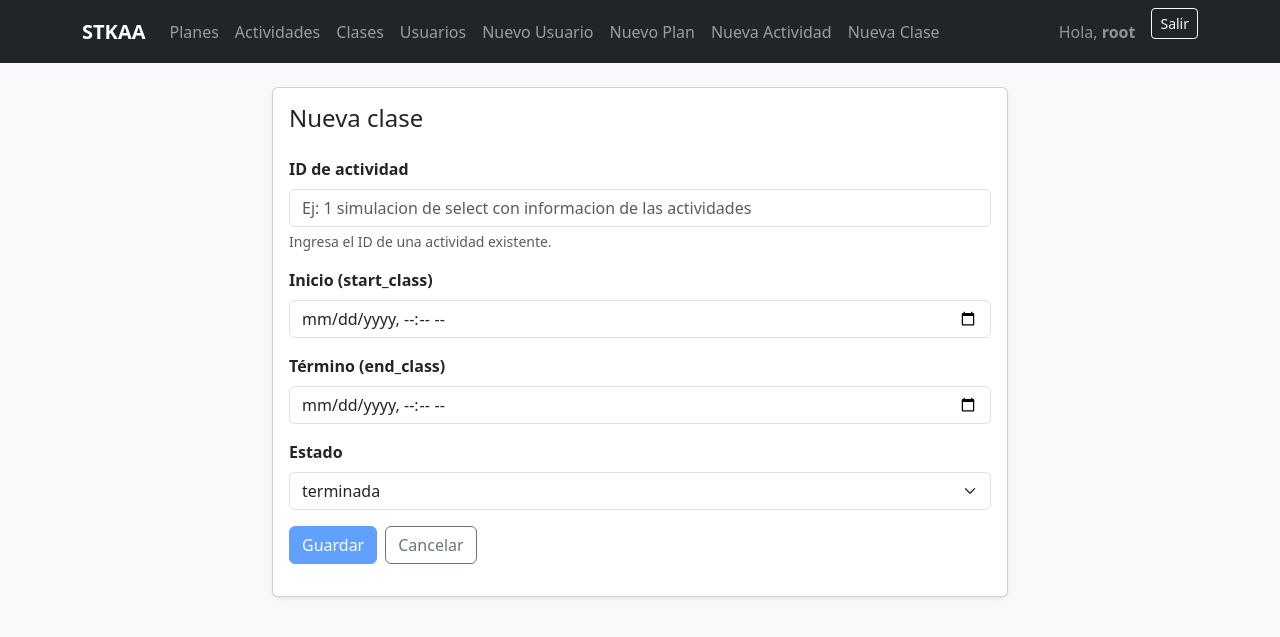
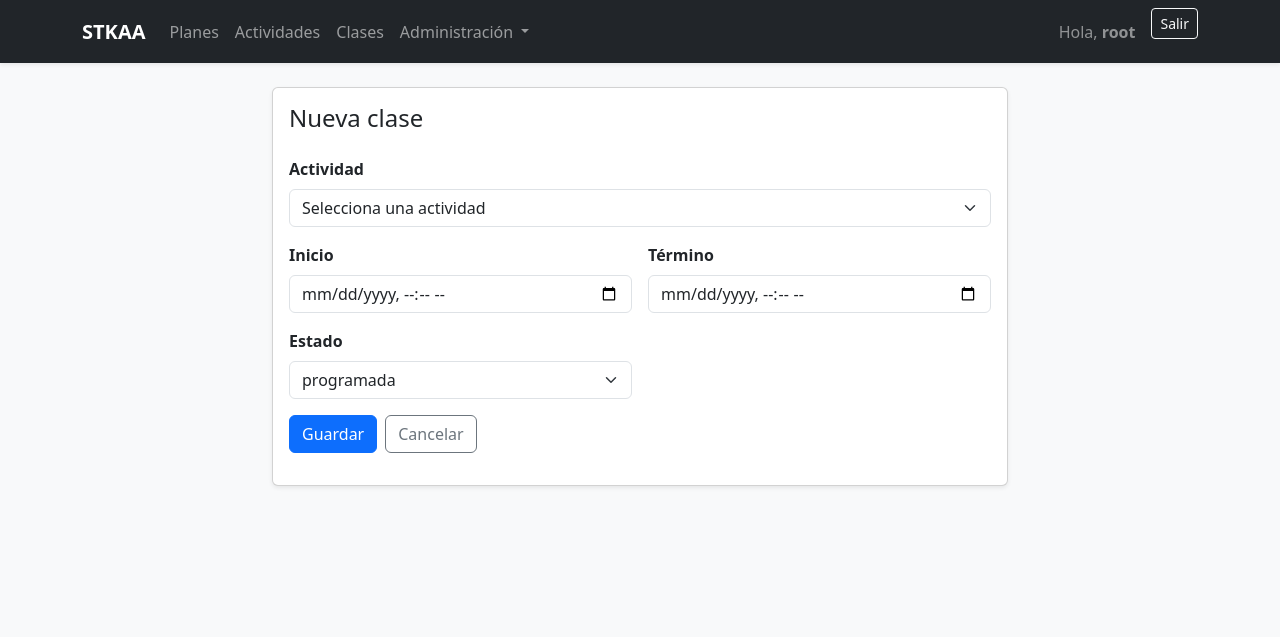
Before and after one commit to Vinochet11/STKA, a Django app: page /sessions/new/ in a window 1280 px wide. Shown: the top 637 px of the page. Run offline with Django 5.2, Linux system fonts and the light colour scheme; a user stored in the database is signed in; tables that the repository leaves empty hold one stand-in row (values such as "Sample post").

Commit message:
push
otro commit

```diff
--- a/STKAA/forms.py
+++ b/STKAA/forms.py
@@ -2,7 +2,7 @@
 #el template y el views correspondiente.
 
 from django import forms
-from STKAA.models import Plan,Actividad
+from STKAA.models import Plan,Actividad, Clase
 
 class anadirPlan(forms.ModelForm):
     class Meta:
@@ -28,3 +28,28 @@ class ActividadForm(forms.ModelForm):
              "nombre":{"required":"El nombre de la actividad es obligarotio.","max_length":"Maximo 50 caracteres."},
              "profesor":{"required":"El nombre del profesor es obligatorio ","max_length":"Maximo 50 caracteres"},
             }
+
+class ClaseForm(forms.ModelForm):
+    class Meta:
+        model = Clase
+        fields = ("actividad", "inicio", "termino", "estado")
+        widgets = {
+            "actividad": forms.TextInput(attrs={"class": "form-control", "placeholder": "Ej: Boxeo"}),
+            "inicio": forms.DateTimeInput(attrs={"type": "datetime-local", "class": "form-control"}),
+            "termino": forms.DateTimeInput(attrs={"type": "datetime-local", "class": "form-control"}),
+            "estado": forms.Select(attrs={"class": "form-select"}),
+        }
+        error_messages = {
+            "actividad": {
+                "required": "El nombre de la actividad es obligatorio.",
+                "max_length": "Máximo 60 caracteres.",
+            },
+        }
+
+    def clean(self):
+        cleaned = super().clean()
+        inicio = cleaned.get("inicio")
+        termino = cleaned.get("termino")
+        if inicio and termino and termino <= inicio:
+            self.add_error("termino", "La hora de término debe ser posterior al inicio.")
+        return cleaned
--- a/STKAA/urls.py
+++ b/STKAA/urls.py
@@ -2,20 +2,17 @@ from django.urls import path
 from .views import (
     index,
     user_list, user_register,
-    #plans_list, plans_register, plans_edit, plans_delete,
     activities_list, activities_register, activities_edit, activities_delete,
-    sessions_list, sessions_register, bookings_list,
+    sessions_list, sessions_register, sessions_edit, sessions_delete,  # ← añadidos
+    bookings_list,
 )
-from STKAA.views import cr_plan,planes_list,plans_br,plans_editar
+from STKAA.views import cr_plan, planes_list, plans_br, plans_editar
 
 urlpatterns = [
     path('', index, name='index'),
 
-
-
     path('user/', user_list, name='user_list'),
     path('user/new/', user_register, name='user_register'),
-
 
     path('plans/', planes_list, name='plans_list'),
     path('plans/new/', cr_plan, name='cr_plan'),
@@ -29,5 +26,8 @@ urlpatterns = [
 
     path('sessions/', sessions_list, name='sessions_list'),
     path('sessions/new/', sessions_register, name='sessions_register'),
+    path('sessions/<int:session_id>/edit/', sessions_edit, name='sessions_edit'),       # ← nuevo
+    path('sessions/<int:session_id>/delete/', sessions_delete, name='sessions_delete'), # ← nuevo
+
     path('bookings/', bookings_list, name='bookings_list'),
 ]
--- a/STKAA/views.py
+++ b/STKAA/views.py
@@ -1,28 +1,19 @@
 # STKAA/views.py
 from django.shortcuts import render, redirect, get_object_or_404
-from django.http import Http404
 from django.contrib.auth.decorators import login_required
 from django.contrib.admin.views.decorators import staff_member_required
 
-from .models import Actividad
+# Modelos
+from STKAA.models import Plan, Actividad, Clase
 
-# --- MODELOS / FORMS ---
-from STKAA.models import Plan
-from STKAA.forms import anadirPlan
+# Forms
+from STKAA.forms import anadirPlan, ActividadForm, ClaseForm
 
-from .models import Actividad
-from STKAA.forms import ActividadForm
 
-# ------------------ DATOS EN MEMORIA (DEMO) ------------------
+# ------------------ DATOS DEMO (SOLO PARA USUARIOS/BOOKINGS) ------------------
 USUARIOS = [
     {"id": 1, "name": "Jose",   "Plan_mensual": 1, "email": "test@test.cl",  "rol": "Admin", "status": "Activo"},
     {"id": 2, "name": "Javier", "Plan_mensual": 2, "email": "test@mail.com", "rol": "user",  "status": "Inactivo"},
-]
-
-SESSIONS = [
-    {"id": 1, "activity_id": 1, "start_class": "10/09/2025 21:00", "end_class": "10/09/2025 22:00", "status": "terminada"},
-    {"id": 2, "activity_id": 2, "start_class": "10/09/2025 11:00", "end_class": "10/09/2025 12:00", "status": "terminada"},
-    {"id": 3, "activity_id": 3, "start_class": "11/09/2025 16:00", "end_class": "11/09/2025 17:00", "status": "cancelada"},
 ]
 
 BOOKING = [
@@ -30,39 +21,69 @@ BOOKING = [
     {"id": 2, "user_id": 1, "session_id": 2, "status": "asistire"},
 ]
 
-ACTIVIDADES = [
-    {"id": 1, "name": "boxeo"},
-    {"id": 2, "name": "kickboxing"},
-    {"id": 3, "name": "gimnasia funcional"},
-]
 
 # ------------------ HELPERS ------------------
-def get_next_id(items) -> int:
-    return (max([it["id"] for it in items], default=0) + 1)
-
-def actividad_map():
-    return {a["id"]: a["name"] for a in ACTIVIDADES}
-
 def user_name_map():
     return {u["id"]: u["name"] for u in USUARIOS}
 
-def session_map():
-    return {s["id"]: s for s in SESSIONS}
+def session_map_from_db():
+    """
+    Mapa de Clases (BD) por id para enriquecer las reservas demo.
+    """
+    out = {}
+    for c in Clase.objects.all():
+        out[c.id] = {
+            "id": c.id,
+            "activity_name": c.actividad,  # compat con vistas antiguas
+            "start_class": c.inicio,
+            "end_class": c.termino,
+            "status": c.estado,
+        }
+    return out
 
-# ------------------ VISTAS BASE ------------------
+
+# ------------------ HOME / DASHBOARD ------------------
 def index(request):
-    return render(request, 'index.html')
+    # KPIs desde la BD
+    kpi_planes = Plan.objects.count()
+    kpi_actividades = Actividad.objects.count()
+    kpi_clases = Clase.objects.count()
 
+    # Próximas clases desde la BD (mapeadas a las claves usadas por tu template)
+    sesiones = [
+        {
+            "activity_name": c.actividad,
+            "start_class": c.inicio,
+            "end_class": c.termino,
+            "status": c.estado,
+        }
+        for c in Clase.objects.order_by("inicio")[:5]
+    ]
+
+    # Algunas actividades reales (BD)
+    actividades = Actividad.objects.order_by("id")[:8]
+
+    context = {
+        "kpi_planes": kpi_planes,
+        "kpi_actividades": kpi_actividades,
+        "kpi_clases": kpi_clases,
+        "sesiones": sesiones,        # el template index.html usa: activity_name, start_class, end_class, status
+        "actividades": actividades,  # el template muestra a.nombre
+    }
+    return render(request, "index.html", context)
+
+
+# ------------------ USUARIOS (DEMO) ------------------
 @staff_member_required
 def user_list(request):
-    # Nota: ya no se enriquece con PLANES (lista en memoria) para evitar inconsistencias.
     return render(request, 'user_list.html', {"users": USUARIOS})
 
 @staff_member_required
 def user_register(request):
     return render(request, 'user_form.html')
 
-# ------------------ PLANES (DB) ------------------
+
+# ------------------ PLANES (BD) ------------------
 @staff_member_required
 def cr_plan(request):
     if request.method == "POST":
@@ -70,13 +91,11 @@ def cr_plan(request):
         if form.is_valid():
             form.save()
             return redirect("plans_list")
-        # Si no es válido, re-render con errores
         return render(request, "plans_forms.html", {"form": form, "mode": "create"})
     else:
         form = anadirPlan()
     return render(request, "plans_forms.html", {"form": form, "mode": "create"})
 
-# Quita @login_required si quieres que cualquiera lo vea
 def planes_list(request):
     planes = Plan.objects.all().order_by("id")
     return render(request, "plans_list.html", {"plans": planes})
@@ -99,11 +118,10 @@ def plans_br(request, plan_id: int):
     if request.method == "POST":
         plan.delete()
         return redirect('plans_list')
-    # Si alguien entra por GET, lo mandamos a la lista
     return redirect('plans_list')
 
-# --- Activities ---
-#@login_required
+
+# ------------------ ACTIVIDADES (BD) ------------------
 def activities_list(request):
     acts = Actividad.objects.order_by("id")
     return render(request, "activities_list.html", {"activities": acts})
@@ -140,33 +158,63 @@ def activities_delete(request, activity_id):
     return redirect("activities_list")
 
 
+# ------------------ CLASES (BD, sin FK) ------------------
 
 
 
+def sessions_list(request):
+    clases = Clase.objects.order_by("inicio")
+    return render(request, "sessions_list.html", {"sessions": clases})
 
-
-
-
-
-
-
-
-# ------------------ SESIONES / RESERVAS (DEMO EN MEMORIA) ------------------
-#@login_required
-def sessions_list(request):
-    amap = actividad_map()
-    sessions_enriched = [{**s, "activity_name": amap.get(s["activity_id"], "—")} for s in SESSIONS]
-    return render(request, 'sessions_list.html', {"sessions": sessions_enriched, "activity_map": amap})
+def _actividad_options():
+    nombres = list(Actividad.objects.order_by("nombre").values_list("nombre", flat=True))
+    return nombres if nombres else ["boxeo", "kickboxing", "gimnasia funcional"]
 
 @staff_member_required
 def sessions_register(request):
-    return render(request, 'sessions_form.html')
+    if request.method == "POST":
+        form = ClaseForm(request.POST)
+        if form.is_valid():
+            form.save()
+            return redirect("sessions_list")
+    else:
+        form = ClaseForm()
+    return render(
+        request,
+        "sessions_form.html",
+        {"form": form, "mode": "create", "actividades_options": _actividad_options()},
+    )
 
+@staff_member_required
+def sessions_edit(request, session_id: int):
+    clase = get_object_or_404(Clase, pk=session_id)
+    if request.method == "POST":
+        form = ClaseForm(request.POST, instance=clase)
+        if form.is_valid():
+            form.save()
+            return redirect("sessions_list")
+    else:
+        form = ClaseForm(instance=clase)
+    return render(
+        request,
+        "sessions_form.html",
+        {"form": form, "mode": "edit", "actividades_options": _actividad_options()},
+    )
+
+@staff_member_required
+def sessions_delete(request, session_id: int):
+    clase = get_object_or_404(Clase, pk=session_id)
+    if request.method == "POST":
+        clase.delete()
+        return redirect("sessions_list")
+    return redirect("sessions_list")
+
+
+# ------------------ BOOKINGS (DEMO, ENRIQUECIDAS DESDE BD) ------------------
 @login_required
 def bookings_list(request):
     uname = user_name_map()
-    smap  = session_map()
-    amap  = actividad_map()
+    smap  = session_map_from_db()  # ahora desde BD
 
     bookings_enriched = []
     for b in BOOKING:
@@ -174,38 +222,13 @@ def bookings_list(request):
         bookings_enriched.append({
             **b,
             "user_name":     uname.get(b.get("user_id"), "—"),
-            "activity_name": amap.get(session["activity_id"]) if session else "—",
-            "start_class":   session["start_class"] if session else "—",
+            "activity_name": session["activity_name"] if session else "—",
+            "start_class":   session["start_class"]   if session else "—",
         })
     return render(request, 'bookings_list.html', {"bookings": bookings_enriched})
 
+
+# ------------------ PANEL ------------------
 @login_required
 def panel(request):
     return render(request, 'STKAA/panel.html')
-
-
-
-def index(request):
-    # KPIs sencillos
-    kpi_planes = Plan.objects.count()
-    kpi_actividades = len(ACTIVIDADES)
-    kpi_clases = len(SESSIONS)
-
-    # “Próximas” clases demo (las primeras 5 de tu lista)
-    amap = actividad_map()   # ya definida en tu views.py
-    sesiones = [
-        {
-            **s,
-            "activity_name": amap.get(s["activity_id"], "—")
-        }
-        for s in SESSIONS[:5]
-    ]
-
-    context = {
-        "kpi_planes": kpi_planes,
-        "kpi_actividades": kpi_actividades,
-        "kpi_clases": kpi_clases,
-        "sesiones": sesiones,
-        "actividades": ACTIVIDADES[:8],  # muestra algunas
-    }
-    return render(request, "index.html", context)
--- a/templates/base.html
+++ b/templates/base.html
@@ -8,14 +8,12 @@
   <title>{% block title %}STKAA{% endblock %}</title>
 
   <link rel="stylesheet" href="https://cdn.jsdelivr.net/npm/bootstrap@5.3.3/dist/css/bootstrap.min.css">
-
-
   <link rel="stylesheet" href="{% static 'STKAA/css/estilos.css' %}">
 </head>
 <body class="bg-light">
 
-
-  <nav class="navbar navbar-expand-lg navbar-dark bg-dark">
+  <!-- Navbar -->
+  <nav class="navbar navbar-expand-lg navbar-dark bg-dark shadow-sm">
     <div class="container">
       <a class="navbar-brand fw-bold" href="{% url 'index' %}">STKAA</a>
 
@@ -24,6 +22,7 @@
       </button>
 
       <div id="mainNav" class="collapse navbar-collapse">
+        <!-- enlaces principales -->
         <ul class="navbar-nav me-auto mb-2 mb-lg-0">
           <li class="nav-item"><a class="nav-link" href="{% url 'plans_list' %}">Planes</a></li>
           <li class="nav-item"><a class="nav-link" href="{% url 'activities_list' %}">Actividades</a></li>
@@ -34,41 +33,45 @@
           {% endif %}
 
           {% if request.user.is_staff %}
-            <li class="nav-item"><a class="nav-link" href="{% url 'user_list' %}">Usuarios</a></li>
-            <li class="nav-item"><a class="nav-link" href="{% url 'user_register' %}">Nuevo Usuario</a></li>
-            <li class="nav-item"><a class="nav-link" href="{% url 'cr_plan' %}">Nuevo Plan</a></li>
-            <li class="nav-item"><a class="nav-link" href="{% url 'activities_register' %}">Nueva Actividad</a></li>
-            <li class="nav-item"><a class="nav-link" href="{% url 'sessions_register' %}">Nueva Clase</a></li>
+            <!-- Menú de administración agrupado -->
+            <li class="nav-item dropdown">
+              <a class="nav-link dropdown-toggle" href="#" id="navAdmin" role="button" data-bs-toggle="dropdown" aria-expanded="false">
+                Administración
+              </a>
+              <ul class="dropdown-menu" aria-labelledby="navAdmin">
+                <li><a class="dropdown-item" href="{% url 'user_list' %}">Usuarios</a></li>
+                <li><hr class="dropdown-divider"></li>
+                <li><a class="dropdown-item" href="{% url 'user_register' %}">Nuevo usuario</a></li>
+                <li><a class="dropdown-item" href="{% url 'cr_plan' %}">Nuevo plan</a></li>
+                <li><a class="dropdown-item" href="{% url 'activities_register' %}">Nueva actividad</a></li>
+                <li><a class="dropdown-item" href="{% url 'sessions_register' %}">Nueva clase</a></li>
+              </ul>
+            </li>
           {% endif %}
         </ul>
 
+        <!-- usuario / sesión -->
         <div class="d-flex align-items-center gap-3">
           {% if request.user.is_authenticated %}
             <span class="text-white-50">Hola, <strong>{{ request.user.username }}</strong></span>
             <form method="post" action="{% url 'logout' %}" class="d-inline">
-                {% csrf_token %}
-                <button type="submit" class="btn btn-outline-light btn-sm">Salir</button>
+              {% csrf_token %}
+              <button type="submit" class="btn btn-outline-light btn-sm">Salir</button>
             </form>
           {% else %}
-              <a class="btn btn-light btn-sm" href="{% url 'login' %}">Entrar</a>
+            <a class="btn btn-light btn-sm" href="{% url 'login' %}">Entrar</a>
           {% endif %}
-
         </div>
       </div>
     </div>
   </nav>
-
-
-
+  <!-- /Navbar -->
 
   <main class="container py-4">
     {% block content %}{% endblock %}
   </main>
 
-
   <script src="https://cdn.jsdelivr.net/npm/bootstrap@5.3.3/dist/js/bootstrap.bundle.min.js"></script>
-
-
   <script src="{% static 'STKAA/js/index.js' %}"></script>
 </body>
 </html>
--- a/templates/index.html
+++ b/templates/index.html
@@ -104,7 +104,7 @@
             {% for a in actividades %}
               <div class="col">
                 <div class="border rounded p-3 h-100 d-flex align-items-center">
-                  <span class="fw-semibold text-capitalize">{{ a.name }}</span>
+                  <span class="fw-semibold text-capitalize">{{ a.nombre }}</span>
                 </div>
               </div>
             {% endfor %}
--- a/templates/sessions_form.html
+++ b/templates/sessions_form.html
@@ -1,42 +1,81 @@
-{% extends "base.html"%}
-{% block title %}Nueva Clase (sesión){% endblock %}
+{% extends "base.html" %}
+{% block title %}{% if mode == "edit" %}Editar clase{% else %}Nueva clase{% endif %}{% endblock %}
 
 {% block content %}
 <div class="row justify-content-center">
   <div class="col-12 col-md-10 col-lg-8">
     <div class="card shadow-sm">
       <div class="card-body">
-        <h2 class="h4 mb-4">Nueva clase</h2>
+        <h2 class="h4 mb-4">{% if mode == "edit" %}Editar clase{% else %}Nueva clase{% endif %}</h2>
 
-        <form  action="" autocomplete="off">
+        {% if form.non_field_errors %}
+          <div class="alert alert-danger">{{ form.non_field_errors }}</div>
+        {% endif %}
+
+        <form method="post" action="" autocomplete="off" class="row g-3">
           {% csrf_token %}
 
-          <div class="mb-3">
-            <label for="activity_id" class="form-label"><strong>ID de actividad</strong></label>
-            <input type="number" class="form-control" id="activity_id" name="activity_id" min="1" placeholder="Ej: 1 simulacion de select con informacion de las actividades" required>
-            <div class="form-text">Ingresa el ID de una actividad existente.</div>
+          <!-- Actividad como SELECT (con fallback al widget del form) -->
+          <div class="col-12">
+            <label class="form-label"><strong>Actividad</strong></label>
+
+            {% if actividades_options %}
+              <select name="actividad" class="form-select" required>
+                <option value="" disabled
+                  {% if not form.is_bound and not form.instance.actividad %}
+                    selected
+                  {% elif form.is_bound and not form.data.actividad %}
+                    selected
+                  {% endif %}
+                >Selecciona una actividad</option>
+
+                {% for opt in actividades_options %}
+                  <option value="{{ opt }}"
+                    {% if form.is_bound %}
+                      {% if form.data.actividad == opt %}selected{% endif %}
+                    {% else %}
+                      {% if form.instance.actividad == opt %}selected{% endif %}
+                    {% endif %}
+                  >{{ opt|capfirst }}</option>
+                {% endfor %}
+              </select>
+            {% else %}
+              {{ form.actividad }}
+            {% endif %}
+
+            {% if form.actividad.errors %}
+              <div class="text-danger small mt-1">{{ form.actividad.errors|striptags }}</div>
+            {% endif %}
           </div>
 
-          <div class="mb-3">
-            <label for="start_class" class="form-label"><strong>Inicio (start_class)</strong></label>
-            <input type="datetime-local" class="form-control" id="start_class" name="start_class" required>
+          <div class="col-12 col-md-6">
+            <label class="form-label"><strong>Inicio</strong></label>
+            {{ form.inicio }}
+            {% if form.inicio.errors %}
+              <div class="text-danger small mt-1">{{ form.inicio.errors|striptags }}</div>
+            {% endif %}
           </div>
 
-          <div class="mb-3">
-            <label for="end_class" class="form-label"><strong>Término (end_class)</strong></label>
-            <input type="datetime-local" class="form-control" id="end_class" name="end_class" required>
+          <div class="col-12 col-md-6">
+            <label class="form-label"><strong>Término</strong></label>
+            {{ form.termino }}
+            {% if form.termino.errors %}
+              <div class="text-danger small mt-1">{{ form.termino.errors|striptags }}</div>
+            {% endif %}
           </div>
 
-          <div class="mb-3">
-            <label for="status" class="form-label"><strong>Estado</strong></label>
-            <select name="status" id="status" class="form-select">
-              <option value="terminada">terminada</option>
-              <option value="cancelada">cancelada</option>
-            </select>
+          <div class="col-12 col-md-6">
+            <label class="form-label"><strong>Estado</strong></label>
+            {{ form.estado }}
+            {% if form.estado.errors %}
+              <div class="text-danger small mt-1">{{ form.estado.errors|striptags }}</div>
+            {% endif %}
           </div>
 
-          <div class="d-flex gap-2">
-            <button type="submit" class="btn btn-primary" disabled>Guardar</button>
+          <div class="col-12 d-flex gap-2">
+            <button type="submit" class="btn btn-primary">
+              {% if mode == "edit" %}Guardar cambios{% else %}Guardar{% endif %}
+            </button>
             <a href="{% url 'sessions_list' %}" class="btn btn-outline-secondary">Cancelar</a>
           </div>
         </form>
```
Also changed, not shown: STKAA/admin.py (+19 -4 lines), STKAA/models.py (+33 -4 lines), templates/sessions_list.html (+27 -33 lines), STKAA/migrations/0006_clase.py (added).
